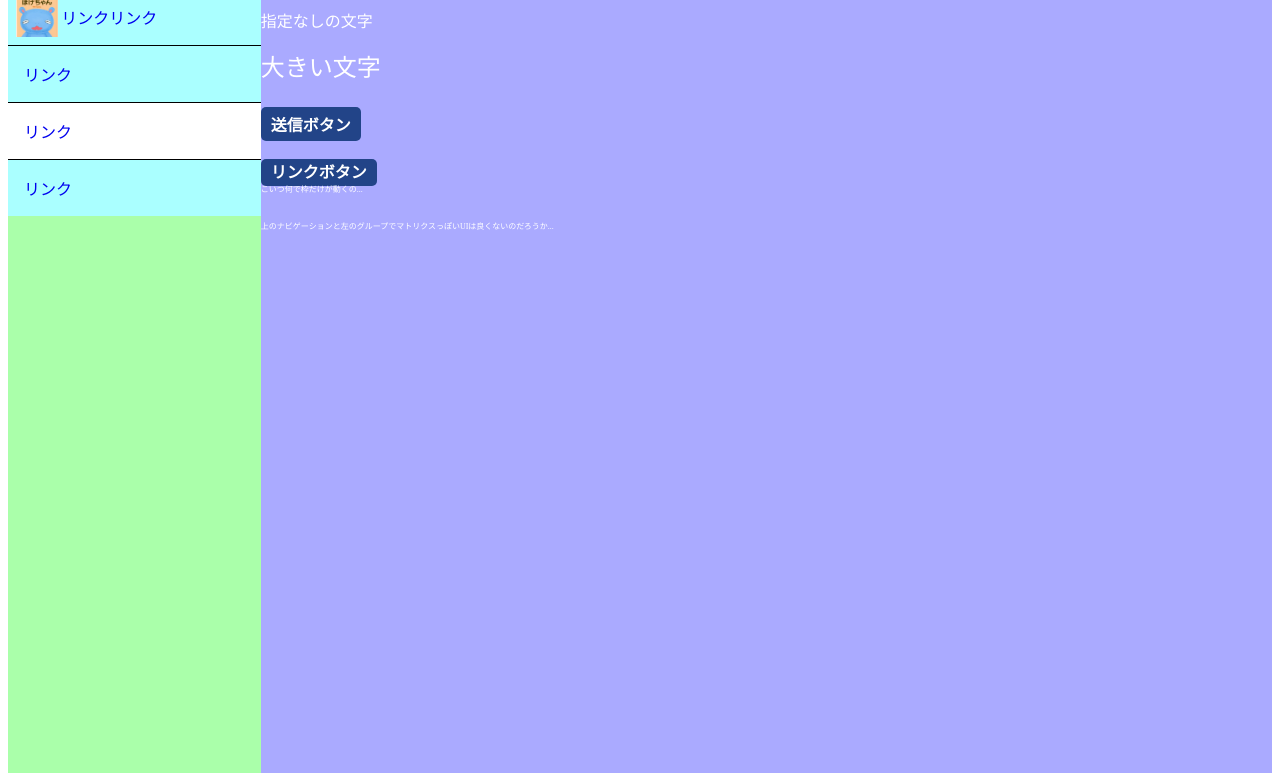
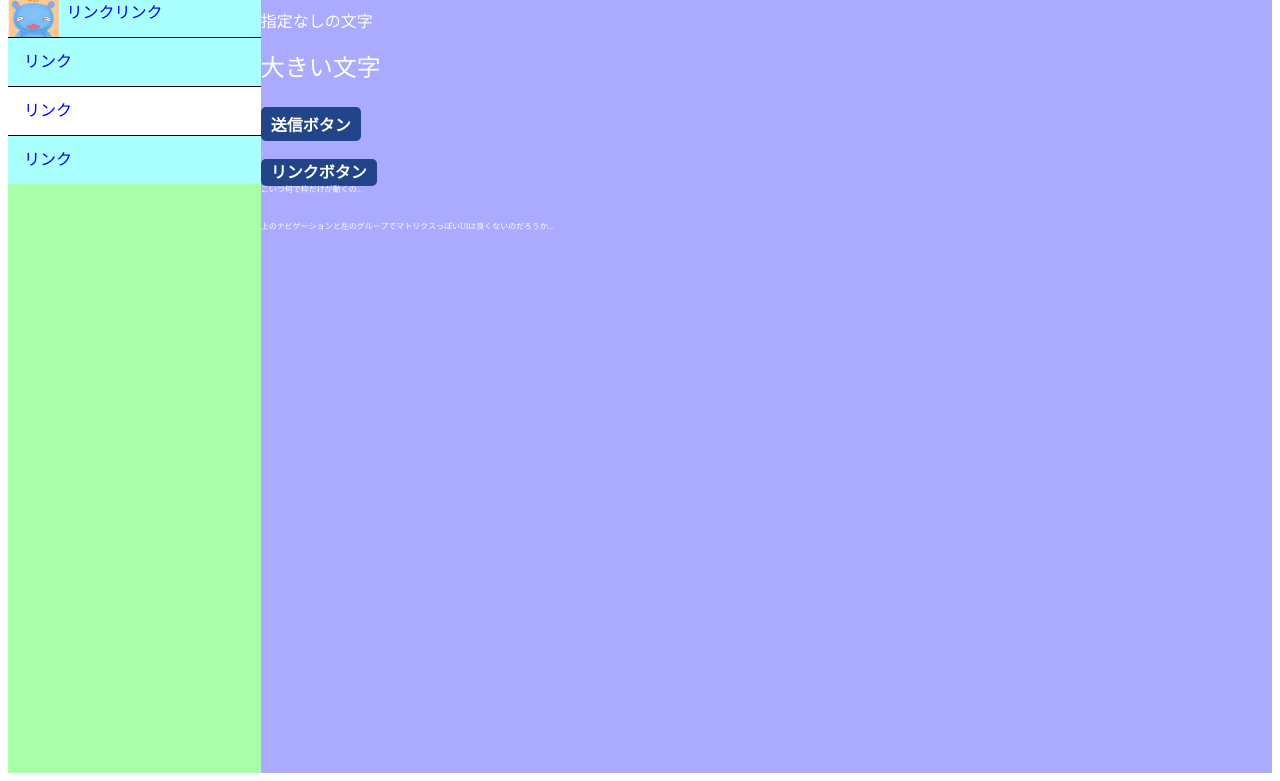
Before and after one commit to tenshiPure/Markup, a plain HTML site: page 02-sandbox/04-parts/index.html in a window 1280 px wide. Shown: the part 69-850 px from the top of the page. Drawn offline with Linux system fonts and the light colour scheme.

Commit message:
レビューの修正

```diff
--- a/02-sandbox/03-link-layout/detail.css
+++ b/02-sandbox/03-link-layout/detail.css
@@ -20,9 +20,12 @@
 	content: " ";
 }
 
+.media {
+	margin-bottom: 3em;
+}
+
 .media:after {
 	clear: both;
-	margin-top: 3em;
 }
 
 .media__image--left {
--- a/02-sandbox/04-parts/index.css
+++ b/02-sandbox/04-parts/index.css
@@ -101,6 +101,7 @@ li {
 .side__link {
 	padding: 1em;
 	background-color: #AFF;
+	line-height: 1em;
 }
 .side__link:hover  {
 	background-color: #CFF;
@@ -126,11 +127,11 @@ li {
 }
 
 .side__link img {
-	height: 40px;
+	height: 3em;
 	float: left;
-	margin-left: -0.5em;
-	margin-top: -0.5em;
-	margin-right: 0.2em;
+	margin-left: -1em;
+	margin-top: -1em;
+	margin-right: 0.5em;
 }
 
 .side__link p {
```
